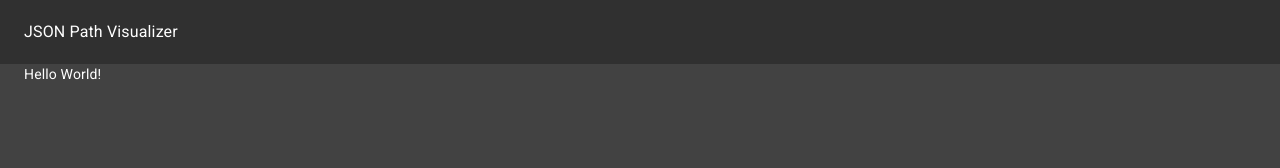
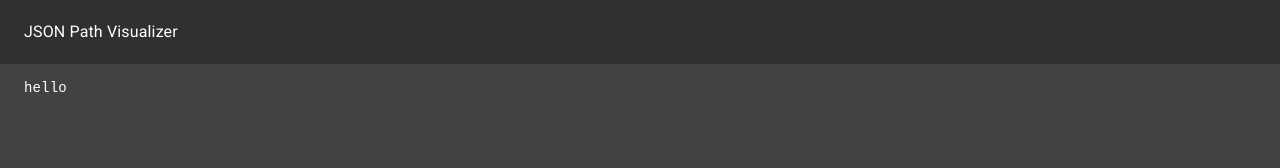
Before and after one commit to oren-l/JSON-Path-Visualizer, a React (Create React App) app: page / in a window 1280 px wide. Shown: the top 168 px of the page. Built offline with nearby package versions, Linux system fonts and the light colour scheme.

Commit message:
Show file content on drop

```diff
--- a/src/features/App/App.tsx
+++ b/src/features/App/App.tsx
@@ -11,6 +11,7 @@ const FileDropzoneArea = styled(FileDropzone)`
 export function App() {
   return (
     <FileDropzoneArea>
+      {json => (
         <Layout>
           <Toolbar>
             <Container>
@@ -21,10 +22,17 @@ export function App() {
           </Toolbar>
           <Main>
             <Container>
-            Hello World!
+              <pre>
+                {
+                  json
+                    ? json
+                    : ''
+                }
+              </pre>
             </Container>
           </Main>
         </Layout>
+      )}
     </FileDropzoneArea>
   )
 }
--- a/src/features/FileLoader/FileDropzone/FileDropzone.tsx
+++ b/src/features/FileLoader/FileDropzone/FileDropzone.tsx
@@ -1,20 +1,27 @@
-import { ReactNode, useCallback } from 'react'
+import { ReactNode, useCallback, useState } from 'react'
 import { useDropzone } from 'react-dropzone'
 import { Backdrop } from './Backdrop'
+import { readFile } from './readFile'
 
 type Props = {
-  children: ReactNode,
+  children: (data?: string) => ReactNode,
   className?: string
 }
 
-export const FileDropzone = function FileDropzone ({
+export function FileDropzone ({
   children,
   className
 }: Props) {
+  const [ data, setData ] = useState<string>('hello')
 
-  const onDrop = useCallback((files: File[]) => {
+  const onDrop = useCallback(async (files: File[]) => {
     const [ file ] = files
     console.log('got request to upload file:', file)
+    const fileContent = await readFile(file)
+    // TODO: handle exception
+    // TODO: show spinner
+    // TODO: implement abort
+    setData(fileContent)
   }, [])
 
   const { getRootProps, getInputProps, isDragActive } = useDropzone({
@@ -28,7 +35,7 @@ export const FileDropzone = function FileDropzone ({
     <div {...getRootProps({ className })}>
       <input {...getInputProps()} />
       {
-        children
+        children(data)
       }
       <Backdrop open={isDragActive} />
     </div>
--- /dev/null
+++ b/src/features/FileLoader/FileDropzone/readFile.ts
@@ -0,0 +1,11 @@
+export function readFile (file: File) {
+  return new Promise<string>((resolve, reject) => {
+    const reader = new window.FileReader()
+
+    reader.onload = () => resolve(reader.result as string)
+    reader.onerror = reject
+    reader.onabort = reject
+
+    reader.readAsText(file)
+  })
+}
```
Lines whose indentation alone changed are shown as unchanged.
